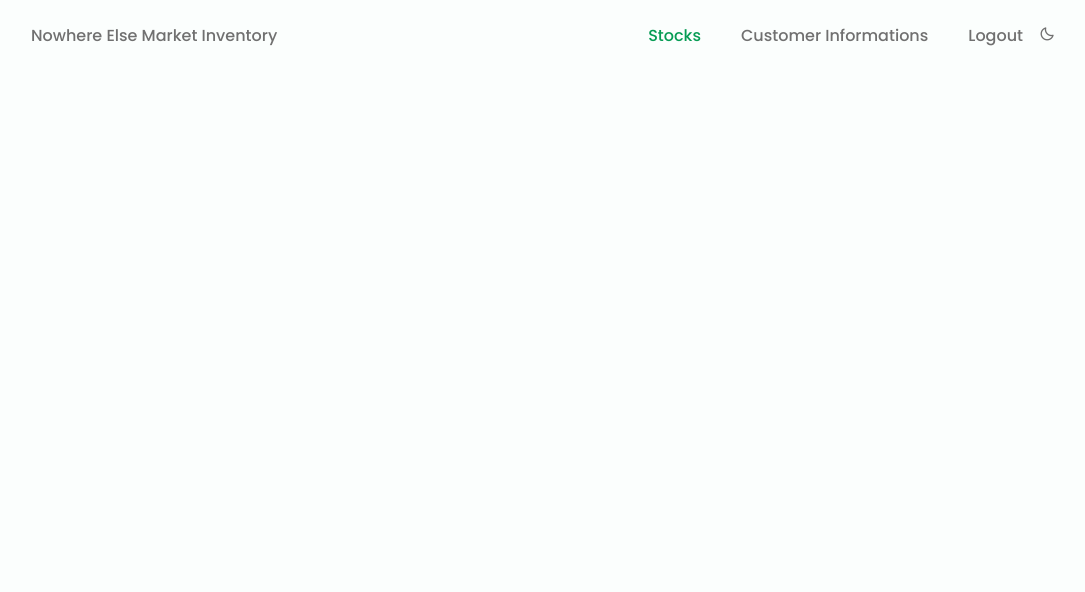
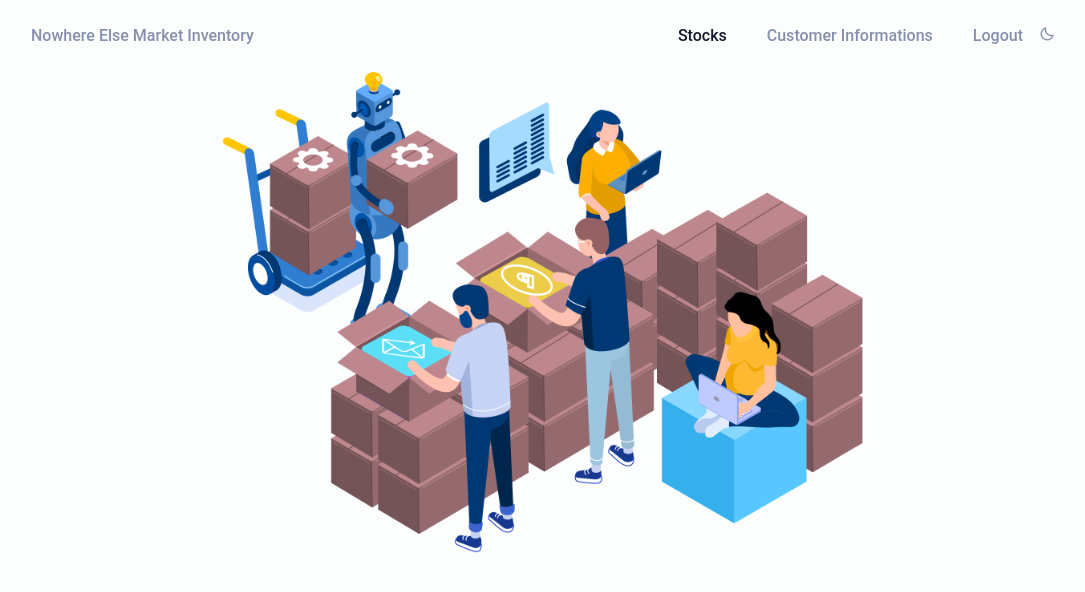
Before and after one commit to farahfuaad/FinalYearProject-SmartTrolleySystem, a PHP site: page /inventory.html in a window 1280 px wide. Shown: the top 592 px of the page, without its empty margins (97-1182 px from the left). Run offline with PHP 8.4, Linux system fonts and the light colour scheme.

Commit message:
update inventory page

```diff
--- a/assets/css/styles.css
+++ b/assets/css/styles.css
@@ -474,6 +474,14 @@
     order: -1;
   }
 
+  .inventoryimg{
+    display: block;
+    margin-left: auto;
+    margin-right: auto;
+    width: 50%;
+
+  }
+
   .contact__container{
     grid-template-columns: 1.75fr 1fr;
     align-items: center;
--- a/inventory.html
+++ b/inventory.html
@@ -6,7 +6,7 @@
 
         <!-- ===== CSS ===== -->
         <link rel="stylesheet" href="assets/css/styles.css">
-        <link rel="stylesheet" href="loginassets/css/loginstyle.css">
+        <link rel="stylesheet" href="loginassets/css/loginstyles.css">
 
         <title>Inventory</title>
         <link rel="shortcut icon" type="image/jpg" href="assets/img/favicon.ico"/>
@@ -37,12 +37,12 @@
                     <i class='bx bx-menu'></i>
                 </div>
             </nav>
+
+            <img src="assets/img/main.png" alt="" class="inventoryimg">
+
         </header>
 
         <main class="l-main">
-
-        <!--========== LOGIN ==========-->
-
 
         <!--===== MAIN JS =====-->
         <script src="assets/js/main.js"></script>
--- a/stocks.html
+++ b/stocks.html
@@ -36,6 +36,7 @@
  <h2 class="pull-left">Game Record</h2>
  <a href="create.php" class="btn btn-success pull-right">Add other games</a>
  </div>
+
  <?php
     // Include config file
     require_once "config.php";
```
Also changed, not shown: assets/img/main.png (added), 2 other files. Lines whose indentation alone changed are shown as unchanged.
